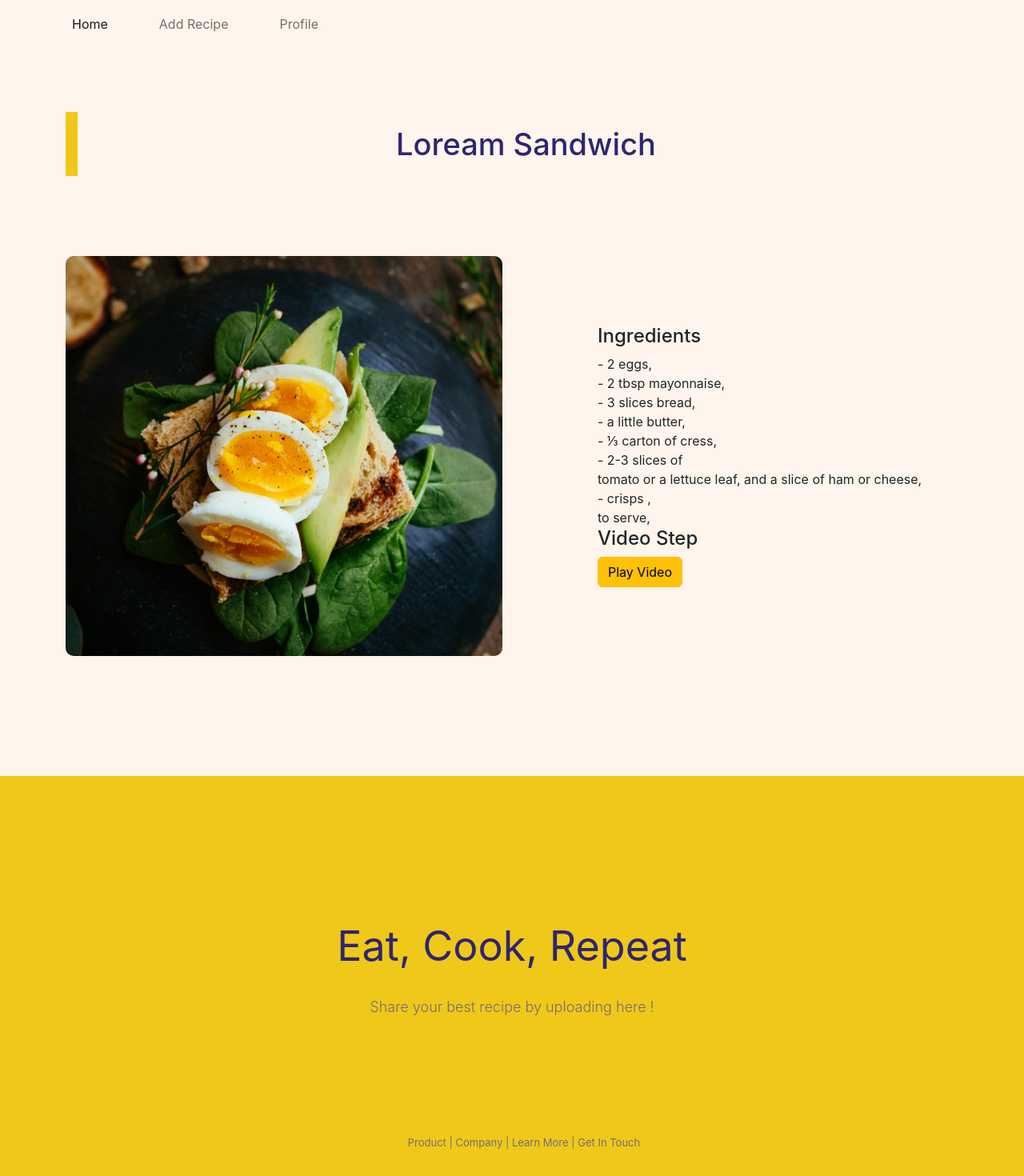
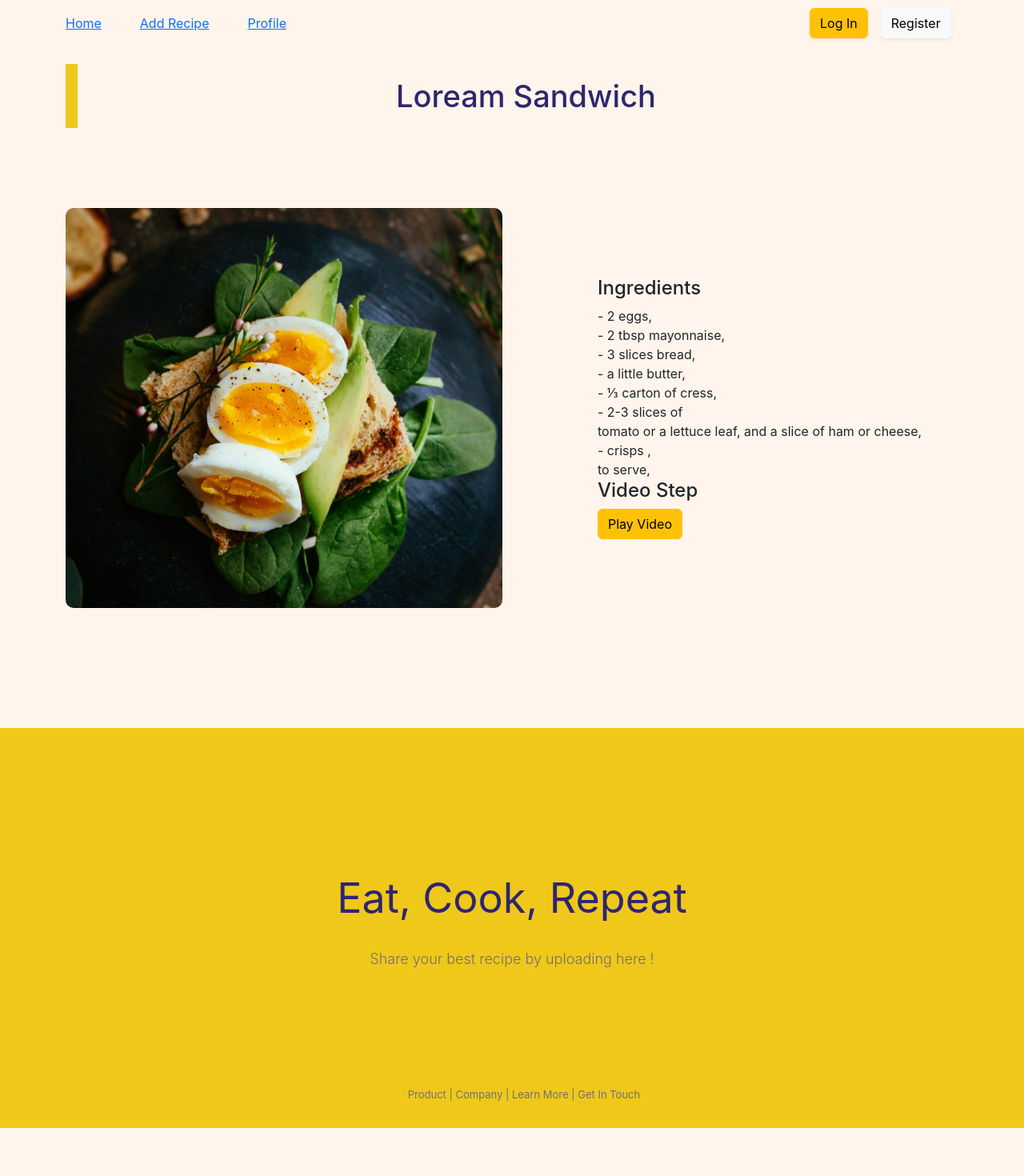
Before and after one commit to Fiqri-R-J/food-recipe-react, a React (Create React App) app: page /detail in a window 1280 px wide. Shown: the whole page at 80% size. After the commit the page ends 1410 px from the top, so only its background shows below. Built offline with nearby package versions, Linux system fonts and the light colour scheme.

Commit message:
[Add] Navbar and Footer Component

```diff
--- a/src/pages/AddRecipe.js
+++ b/src/pages/AddRecipe.js
@@ -1,46 +1,14 @@
 import React from "react";
 import "../styles/detail.css";
+import Navbar from "../components/organisms/Navbar";
+import Footer from "../components/organisms/Footer";
 
 function AddRecipe() {
   return (
     <div>
       {/* <!-- Display for laptop --> */}
       {/* <!-- Navbar --> */}
-      <nav class="navbar navbar-expand-lg">
-        <div class="container">
-          <button
-            class="navbar-toggler"
-            type="button"
-            data-bs-toggle="collapse"
-            data-bs-target="#navbarNav"
-            aria-controls="navbarNav"
-            aria-expanded="false"
-            aria-label="Toggle navigation"
-          >
-            <span class="navbar-toggler-icon"></span>
-          </button>
-
-          <div class="collapse navbar-collapse" id="navbarNav">
-            <ul class="navbar-nav">
-              <li class="nav-item me-5">
-                <a class="nav-link active" aria-current="page" href="#">
-                  Home
-                </a>
-              </li>
-              <li class="nav-item me-5">
-                <a class="nav-link" href="#">
-                  Add Recipe
-                </a>
-              </li>
-              <li class="nav-item me-5">
-                <a class="nav-link" href="#">
-                  Profile
-                </a>
-              </li>
-            </ul>
-          </div>
-        </div>
-      </nav>
+      <Navbar />
       {/* <!-- end of navbar --> */}
 
       {/* <!-- new recipe --> */}
@@ -86,16 +54,7 @@
       {/* <!-- end of new recipe --> */}
 
       {/* <!-- footer --> */}
-      <footer>
-        <div>
-          <h2>Eat, Cook, Repeat</h2>
-          <p>Share your best recipe by uploading here !</p>
-
-          <div class="footer-link">
-            <p>Product | Company | Learn More | Get In Touch</p>
-          </div>
-        </div>
-      </footer>
+      <Footer />
       {/* <!-- end of footer --> */}
     </div>
   );
--- a/src/pages/Detail.js
+++ b/src/pages/Detail.js
@@ -1,46 +1,14 @@
 import React from "react";
 import "../styles/detail.css";
+import Navbar from "../components/organisms/Navbar";
+import Footer from "../components/organisms/Footer";
 
 function Detail() {
   return (
     <div>
       {/* <!-- Display for laptop --> */}
       {/* <!-- Navbar --> */}
-      <nav className="navbar navbar-expand-lg">
-        <div className="container">
-          <button
-            className="navbar-toggler"
-            type="button"
-            data-bs-toggle="collapse"
-            data-bs-target="#navbarNav"
-            aria-controls="navbarNav"
-            aria-expanded="false"
-            aria-label="Toggle navigation"
-          >
-            <span className="navbar-toggler-icon"></span>
-          </button>
-
-          <div className="collapse navbar-collapse" id="navbarNav">
-            <ul className="navbar-nav">
-              <li className="nav-item me-5">
-                <a className="nav-link active" aria-current="page" href="#">
-                  Home
-                </a>
-              </li>
-              <li className="nav-item me-5">
-                <a className="nav-link" href="#">
-                  Add Recipe
-                </a>
-              </li>
-              <li className="nav-item me-5">
-                <a className="nav-link" href="#">
-                  Profile
-                </a>
-              </li>
-            </ul>
-          </div>
-        </div>
-      </nav>
+      <Navbar />
       {/* <!-- end of navbar --> */}
 
       {/* <!-- new recipe --> */}
@@ -118,16 +86,7 @@
       {/* <!-- end of new recipe --> */}
 
       {/* <!-- footer --> */}
-      <footer>
-        <div>
-          <h2>Eat, Cook, Repeat</h2>
-          <p>Share your best recipe by uploading here !</p>
-
-          <div className="footer-link">
-            <p>Product | Company | Learn More | Get In Touch</p>
-          </div>
-        </div>
-      </footer>
+      <Footer />
       {/* <!-- end of footer --> */}
     </div>
   );
--- a/src/pages/Profile.js
+++ b/src/pages/Profile.js
@@ -1,45 +1,13 @@
 import React from "react";
 import "../styles/profile.css";
+import Navbar from "../components/organisms/Navbar";
+import Footer from "../components/organisms/Footer";
 
 function Profile() {
   return (
     <div>
       {/* <!--Navbar--> */}
-      <nav className="navbar navbar-expand-lg">
-        <div className="container">
-          <button
-            className="navbar-toggler"
-            type="button"
-            data-bs-toggle="collapse"
-            data-bs-target="#navbarNav"
-            aria-controls="navbarNav"
-            aria-expanded="false"
-            aria-label="Toggle navigation"
-          >
-            <span className="navbar-toggler-icon"></span>
-          </button>
-
-          <div className="collapse navbar-collapse" id="navbarNav">
-            <ul className="navbar-nav">
-              <li className="nav-item me-5">
-                <a className="nav-link active" aria-current="page" href="#">
-                  Home
-                </a>
-              </li>
-              <li className="nav-item me-5">
-                <a className="nav-link" href="#">
-                  Add Recipe
-                </a>
-              </li>
-              <li className="nav-item me-5">
-                <a className="nav-link" href="#">
-                  Profile
-                </a>
-              </li>
-            </ul>
-          </div>
-        </div>
-      </nav>
+      <Navbar />
       {/* <!--End Navbar--> */}
       {/* <!--Header--> */}
       <section id="header">
@@ -109,16 +77,7 @@
       </section>
       {/* <!--End My Recipe--> */}
       {/* <!-- footer --> */}
-      <footer>
-        <div>
-          <h2>Eat, Cook, Repeat</h2>
-          <p>Share your best recipe by uploading here !</p>
-
-          <div className="footer-link">
-            <p>Product | Company | Learn More | Get In Touch</p>
-          </div>
-        </div>
-      </footer>
+      <Footer />
       {/* <!-- end of footer --> */}
     </div>
   );
```
